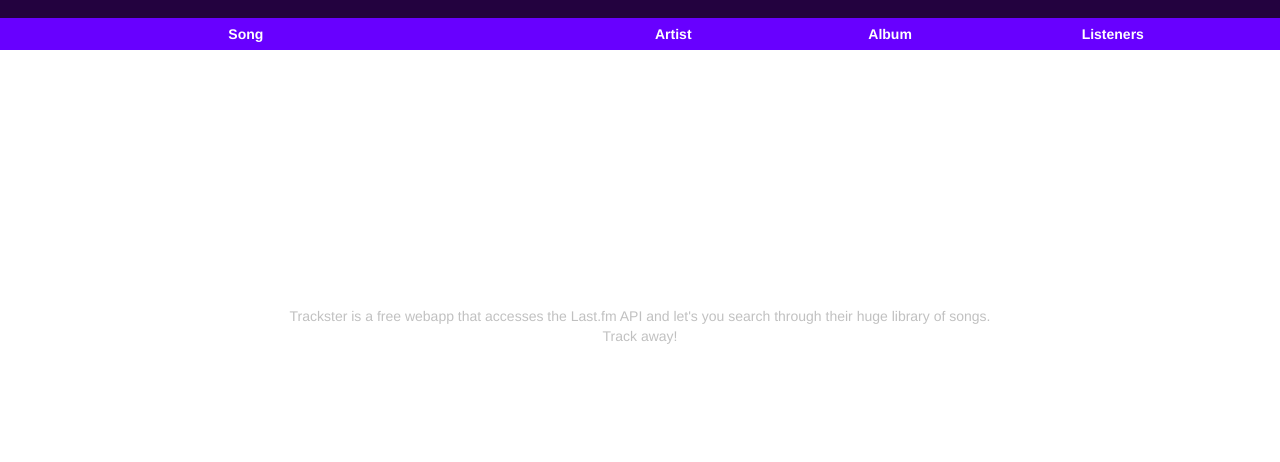
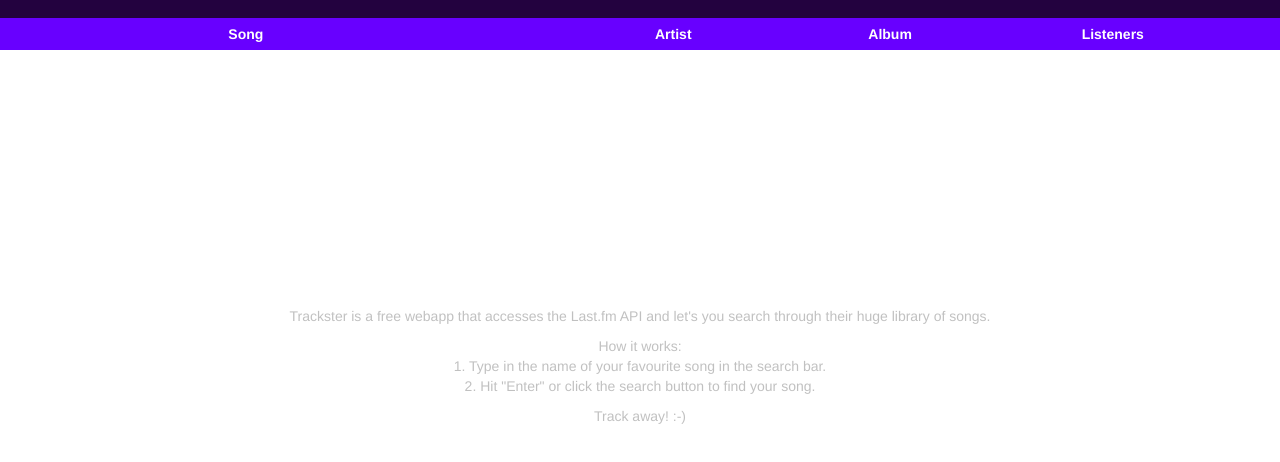
Before and after one commit to marcrowindo/trackster, a plain HTML site: page index.html in a window 1280 px wide. Shown: the part 110-572 px from the top of the page. Drawn offline with nearby package versions, Linux system fonts and the light colour scheme.

Commit message:
instructions update

```diff
--- a/index.html
+++ b/index.html
@@ -63,7 +63,9 @@
 <div class="results container-fluid">
 
     <div class="instructions">
-      <p>Trackster is a free webapp that accesses the Last.fm API and let's you search through their huge library of songs. <br> Track away! </p>
+      <p>Trackster is a free webapp that accesses the Last.fm API and let's you search through their huge library of songs.</p>
+      <p><em>How it works:</em><br>1. Type in the name of your favourite song in the search bar.<br>2. Hit "Enter" or click the search button to find your song.</p>
+      <p>Track away! :-)</p>
     </div>
 
 </div>
```
